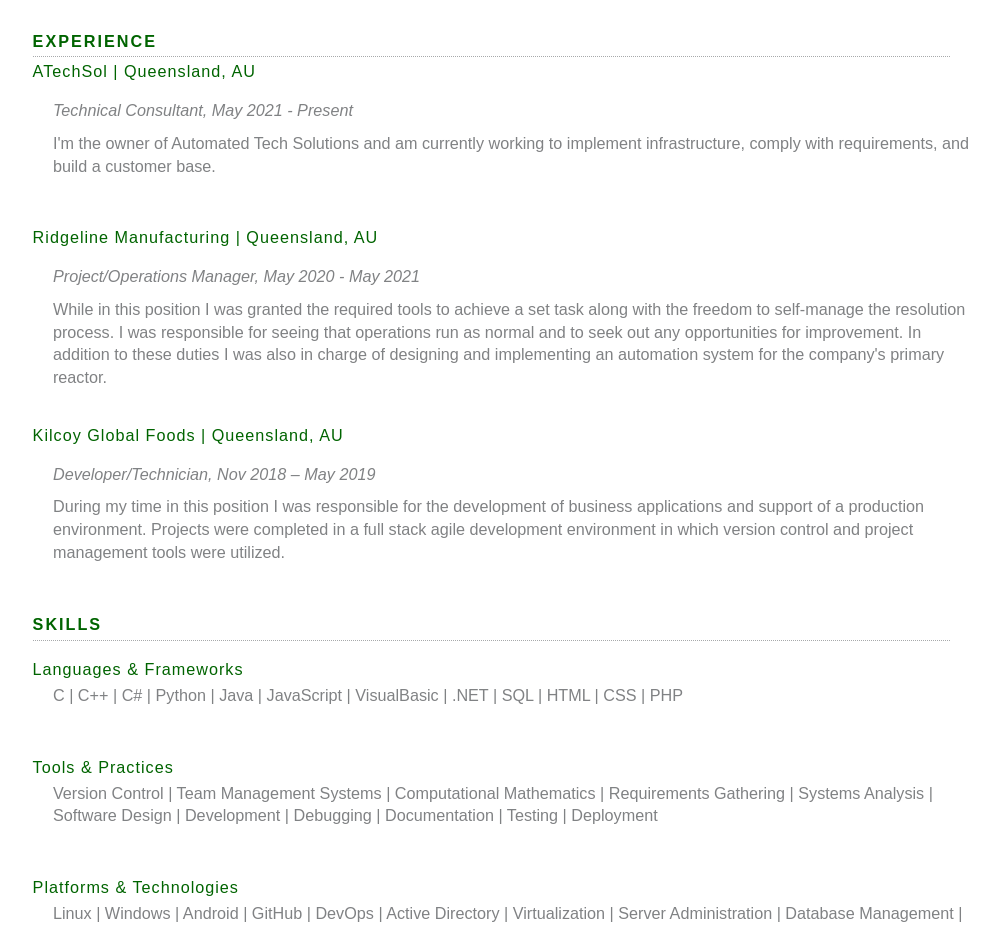
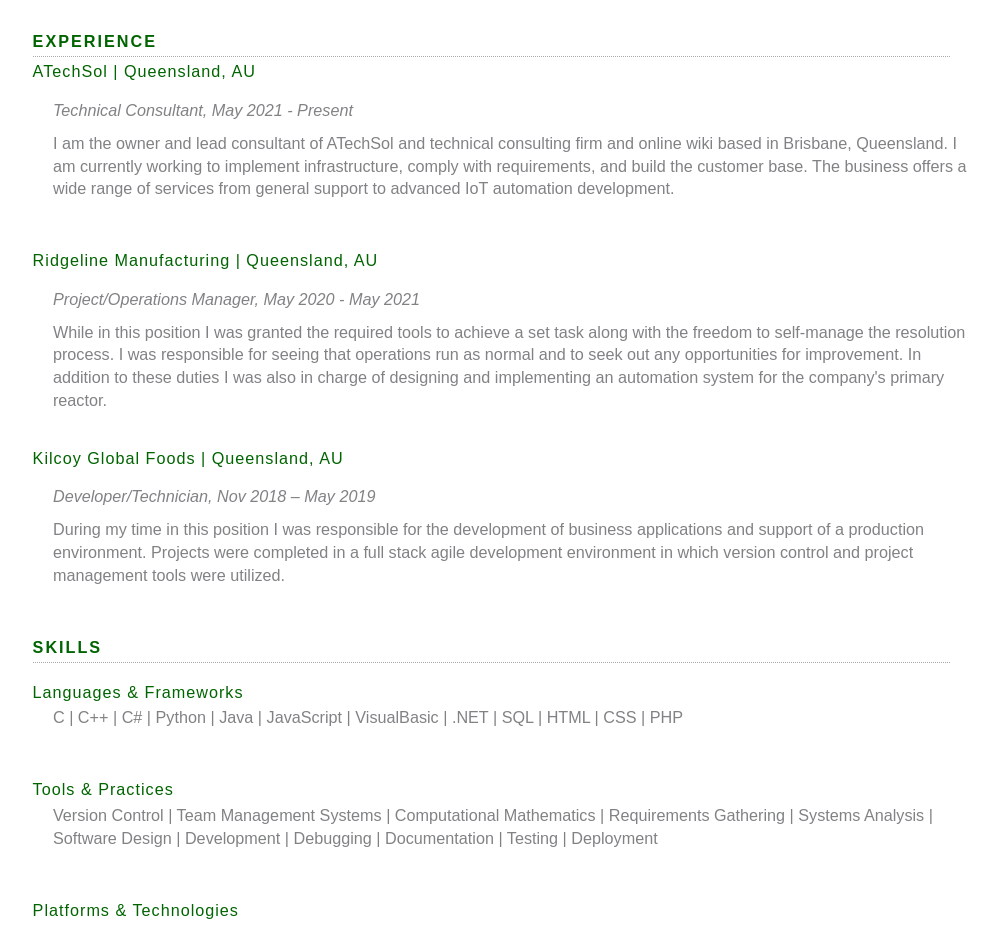
Before and after one commit to lreynolds188/Portfolio, a Next.js app: page /resume in a window 1280 px wide. Shown: the part 1280-2208 px from the top of the page, without its empty margins (98-1097 px from the left). Built offline with nearby package versions, Linux system fonts and the light colour scheme.

Commit message:
Update resume.js

```diff
--- a/pages/resume.js
+++ b/pages/resume.js
@@ -46,7 +46,7 @@ export default function Home() {
           <h2 className={styles.categoryHeaders}>Experience</h2><hr />
           <a className={styles.primaryTitles} href="https://atechsol.com.au" target="_blank">ATechSol | Queensland, AU</a>
           <p className={styles.categoryDetails}>Technical Consultant, May 2021 - Present</p>
-          <p className={styles.categoryDescription}>I'm the owner of Automated Tech Solutions and am currently working to implement infrastructure, comply with requirements, and build a customer base.</p>
+          <p className={styles.categoryDescription}>I am the owner and lead consultant of ATechSol and technical consulting firm and online wiki based in Brisbane, Queensland. I am currently working to implement infrastructure, comply with requirements, and build the customer base. The business offers a wide range of services from general support to advanced IoT automation development.</p>
           <br />
           <p className={styles.primaryTitles}>Ridgeline Manufacturing | Queensland, AU</p>
           <p className={styles.categoryDetails}>Project/Operations Manager, May 2020 - May 2021</p>
```
